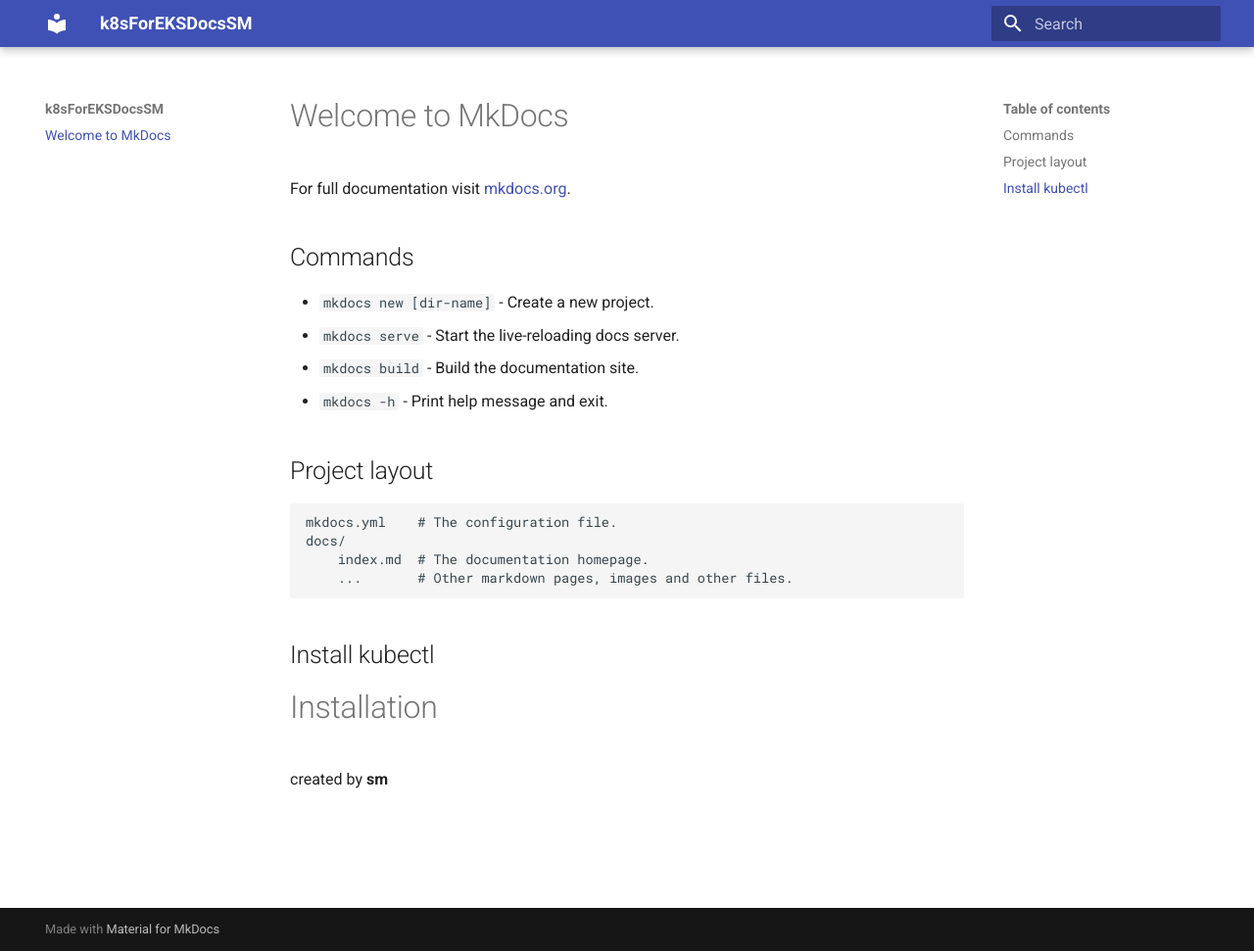
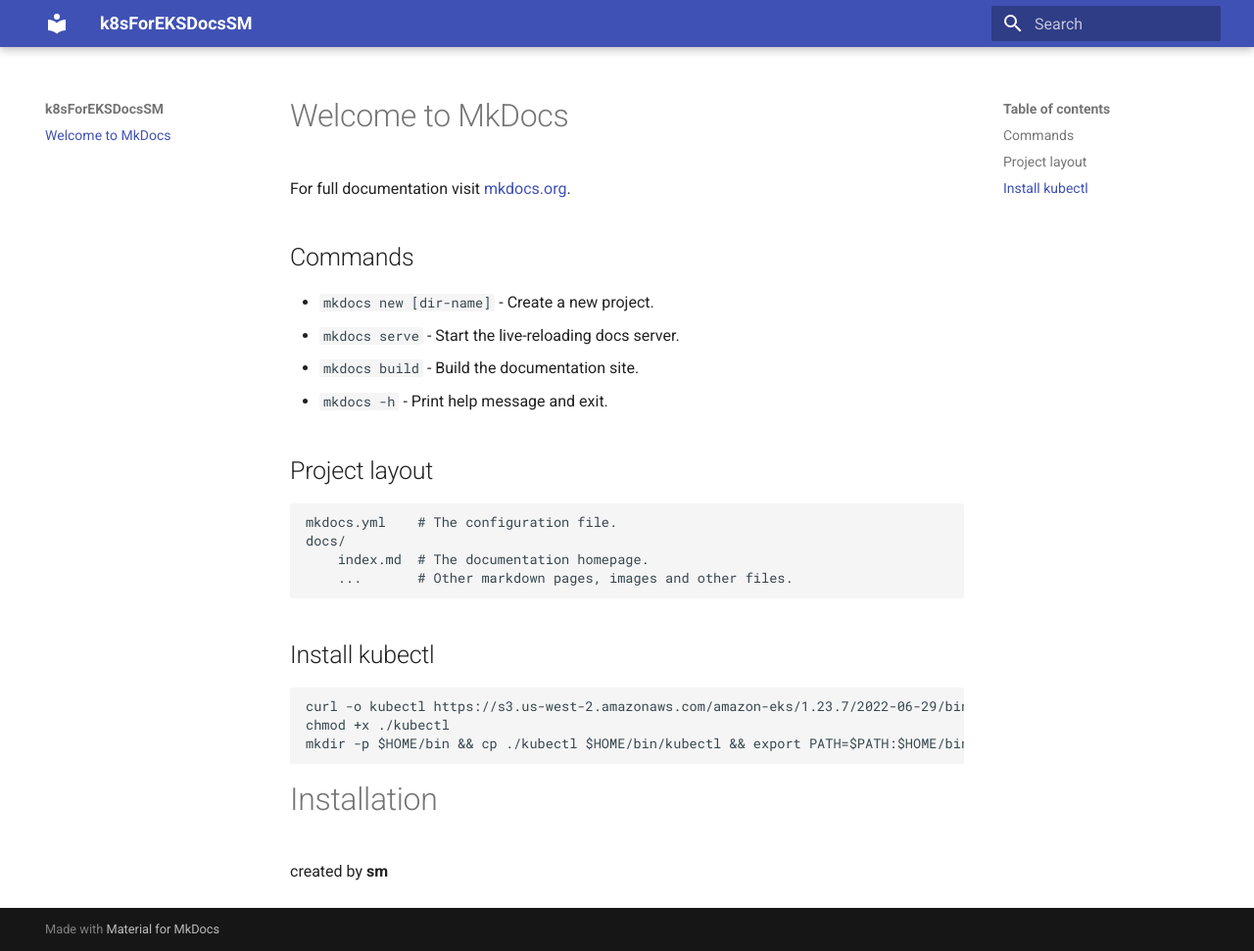
Before and after one commit to Yycctp2/k8sForEKSDocs, an MkDocs documentation site: the page built from docs/index.md, in a window 1280 px wide and 971 px high. Shown: the whole window at 98% size. Built offline with MkDocs 1.6.1 and Material for MkDocs 9.7.7, drawn with Linux system fonts in a browser that asks for light colours.

Commit message:
add: kubectl install

```diff
--- a/docs/index.md
+++ b/docs/index.md
@@ -18,6 +18,11 @@
 
 ## Install kubectl
 
+    curl -o kubectl https://s3.us-west-2.amazonaws.com/amazon-eks/1.23.7/2022-06-29/bin/linux/amd64/kubectl
+    chmod +x ./kubectl
+    mkdir -p $HOME/bin && cp ./kubectl $HOME/bin/kubectl && export PATH=$PATH:$HOME/bin
+
 # Installation
 
+
 created by __sm__
```
Also changed, not shown: site/index.html, site/search/search_index.json, 1 other file.
